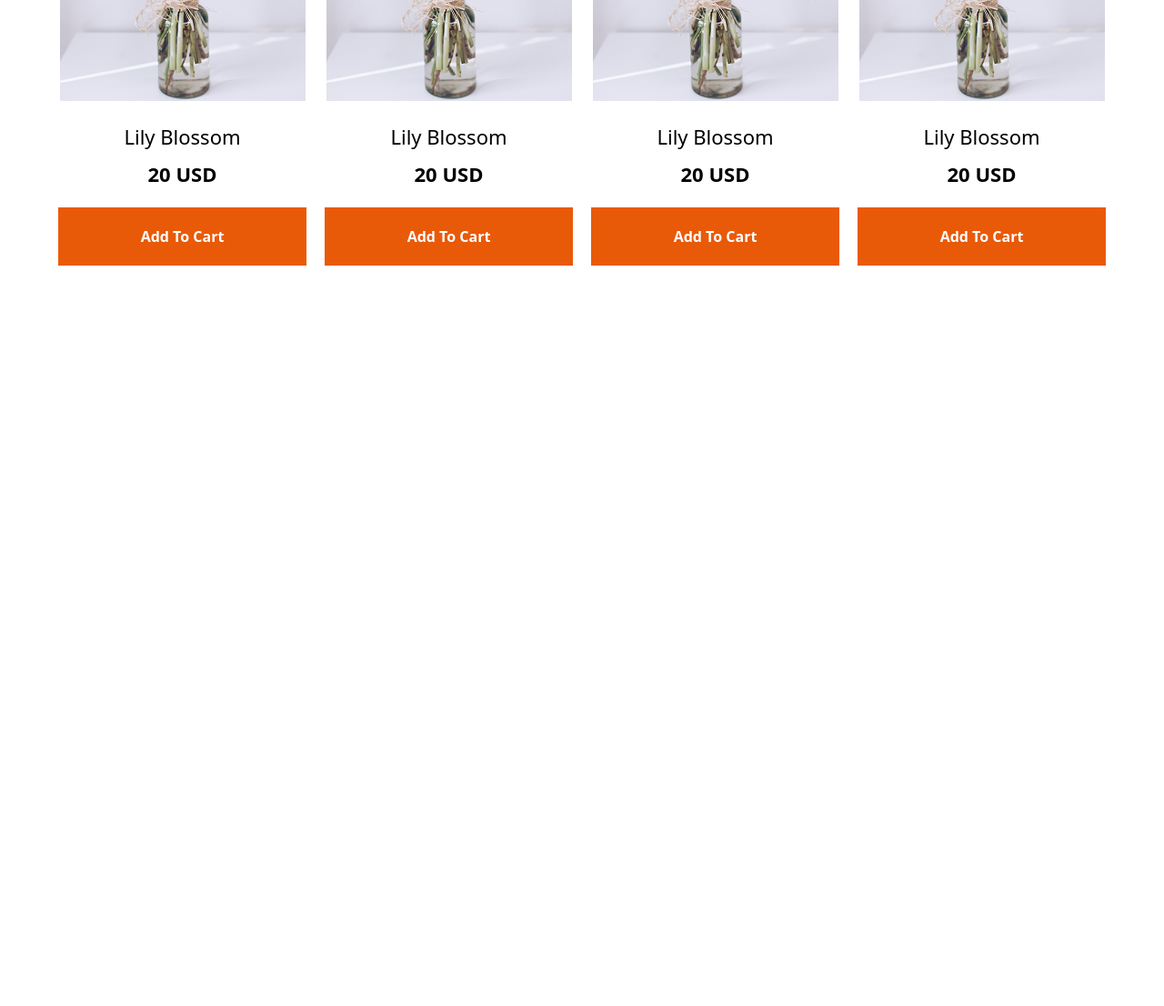
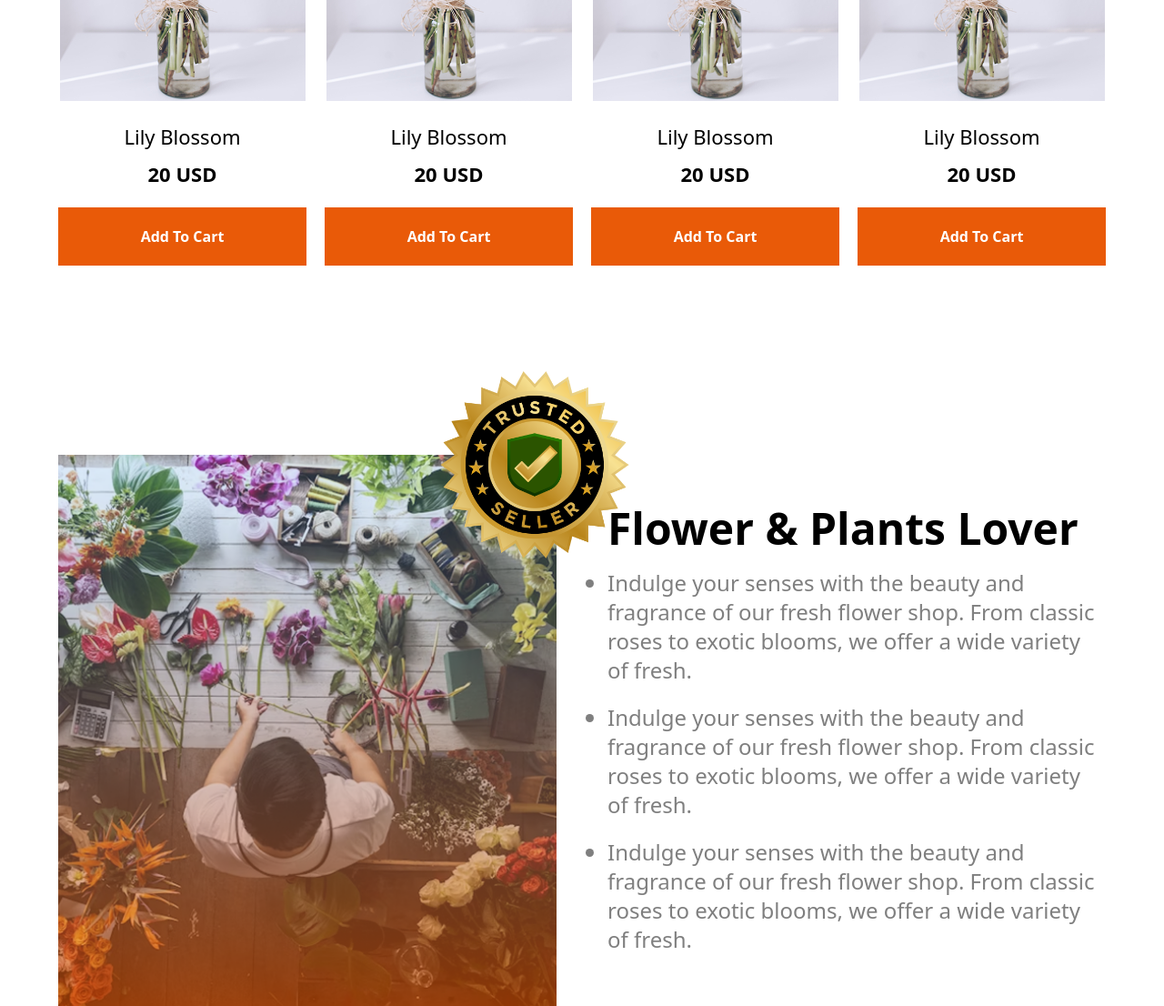
Before and after one commit to robiul1hossen/flower-shop, a plain HTML site: page index.html in a window 1280 px wide. Shown: the part 1592-2698 px from the top of the page at 91% size. Before the commit the page ends 1884 px from the top, so only its background shows below. Drawn offline with nearby package versions, Linux system fonts and the light colour scheme.

Commit message:
add flower lover section

```diff
--- a/index.html
+++ b/index.html
@@ -183,6 +183,40 @@
           </div>
         </div>
       </section>
+      <section class="lg:mt-52 mt-28 max-w-6xl mx-auto">
+        <div
+          class="flex flex-col lg:flex-row justify-between items-center gap-y-5 lg:gap-x-14 relative">
+          <div class="w-full">
+            <img class="w-full" src="./assets/flower-store.png" alt="" />
+            <div
+              class="hidden lg:block w-1/4 lg:absolute top-[-22%] left-[33%]">
+              <img src="./assets/trusted-badge.png" alt="" />
+            </div>
+          </div>
+          <div class="w-full">
+            <h2 class="text-3xl lg:text-5xl font-bold mb-5">
+              Flower & Plants Lover
+            </h2>
+            <ul>
+              <li class="list-disc text-[rgba(0,0,0,0.5)] lg:text-2xl">
+                Indulge your senses with the beauty and fragrance of our fresh
+                flower shop. From classic roses to exotic blooms, we offer a
+                wide variety of fresh.
+              </li>
+              <li class="list-disc text-[rgba(0,0,0,0.5)] lg:text-2xl my-5">
+                Indulge your senses with the beauty and fragrance of our fresh
+                flower shop. From classic roses to exotic blooms, we offer a
+                wide variety of fresh.
+              </li>
+              <li class="list-disc text-[rgba(0,0,0,0.5)] lg:text-2xl">
+                Indulge your senses with the beauty and fragrance of our fresh
+                flower shop. From classic roses to exotic blooms, we offer a
+                wide variety of fresh.
+              </li>
+            </ul>
+          </div>
+        </div>
+      </section>
     </main>
   </body>
 </html>
```
